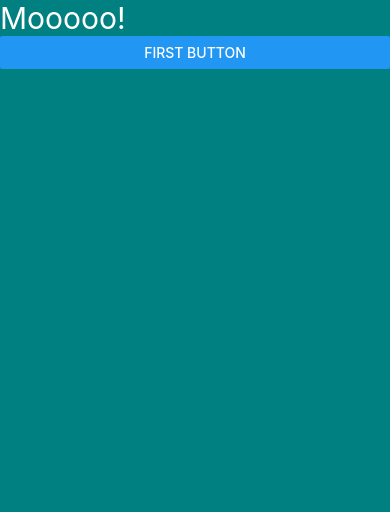
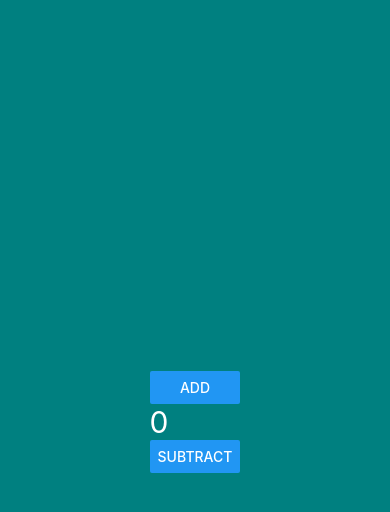
Before and after one commit to LawrenceOL/learning-moochat, a React Native app in the folder moochat/: screen / in a window 390 px wide. Shown: the top 512 px of the page. Built offline with nearby package versions, Linux system fonts and the light colour scheme.

Commit message:
create simple add/subtract value buttons to demonstrate useState

```diff
--- a/moochat/App.js
+++ b/moochat/App.js
@@ -1,19 +1,31 @@
 import { StatusBar } from "expo-status-bar";
+import { useState } from "react";
 import { Button, StyleSheet, Text, View } from "react-native";
 import { SafeAreaProvider, SafeAreaView } from "react-native-safe-area-context";
 
 export default function App() {
-  const clickHandler = () => {
-    console.log("Button pressed! Boop");
+  const [count, setCount] = useState(0);
+
+  const add = () => {
+    setCount((previousValue) => {
+      return previousValue + 1;
+    });
+
+    //simplified one line version
+    setCount((previousValue) => previousValue + 1);
+  };
+
+  const subtract = () => {
+    setCount(count - 1);
   };
 
   return (
     <SafeAreaProvider style={styles.container}>
       <SafeAreaView>
-        <Text style={styles.label}>Mooooo!</Text>
-        <StatusBar style="auto" />
+        <Button title="Add" onPress={add} />
+        <Text style={styles.label}>{count}</Text>
 
-        <Button title="First Button" onPress={clickHandler} />
+        <Button title="Subtract" onPress={subtract} />
       </SafeAreaView>
     </SafeAreaProvider>
   );
@@ -23,6 +35,8 @@ const styles = StyleSheet.create({
   container: {
     flex: 1,
     backgroundColor: "teal",
+    justifyContent: "center",
+    alignItems: "center",
   },
   label: {
     color: "white",
```
